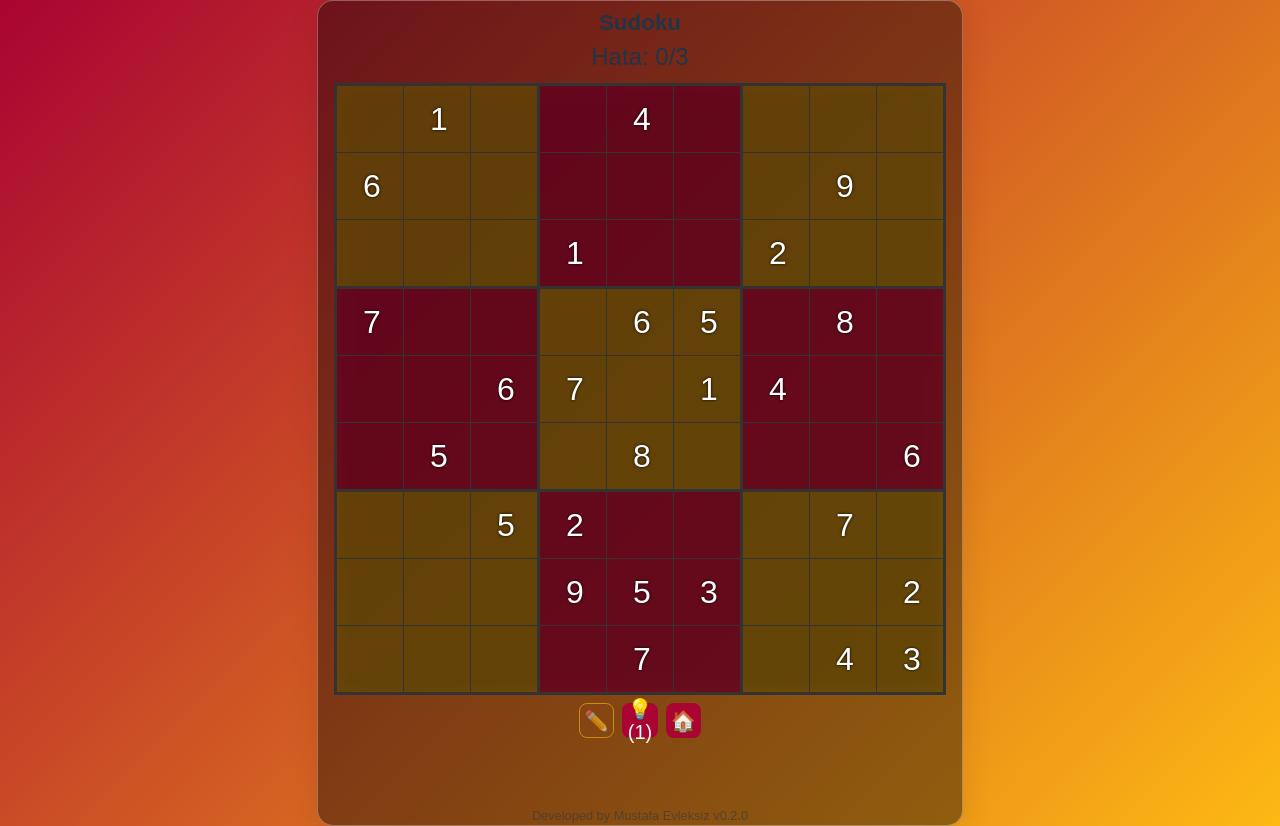
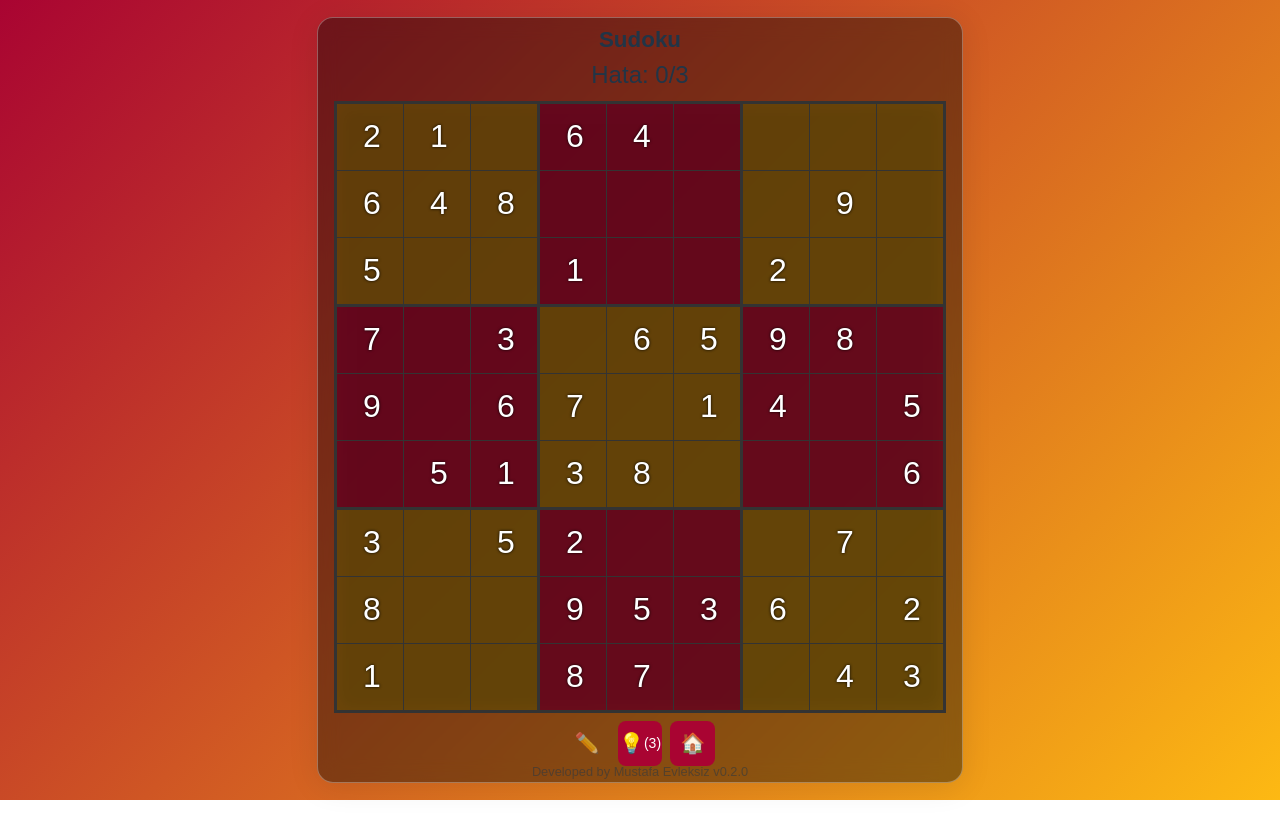
Before and after one commit to mystafe/LockGame, a React (Vite) app: page / in a window 1280 px wide. Both pictures are taken after a click on the button "Başla". After the commit the page ends 800 px from the top, so only its background shows below. Built offline with nearby package versions, Linux system fonts and the light colour scheme.

Commit message:
Adjust Sudoku defaults and UI

```diff
--- a/src/App.css
+++ b/src/App.css
@@ -2,7 +2,6 @@
   text-align: center;
   font-family: sans-serif;
   padding: 1rem;
-  min-height: 100dvh;
   display: flex;
   flex-direction: column;
   justify-content: center;
--- a/src/Sudoku.css
+++ b/src/Sudoku.css
@@ -93,7 +93,7 @@
 }
 .note-btn {
   background: transparent;
-  border: 1px solid var(--secondary);
+  border: none;
   font-size: 1.4rem;
   padding: 0.4em;
   border-radius: 8px;
@@ -102,13 +102,21 @@
 .note-btn.active {
   background: var(--primary);
   color: #fff;
+  border: 1px solid var(--secondary);
 }
 .note-btn.inactive {
   opacity: 0.6;
 }
+
+.hint-count {
+  font-size: 0.7em;
+}
 .active-cell {
   outline: 2px solid #2196f3;
   animation: pulse 1s infinite;
+}
+.wrong input {
+  color: #e53935;
 }
 .digit-pad {
   margin-top: 0.5rem;
@@ -164,8 +172,8 @@
 }
 .controls button,
 .end-controls button {
-  width: 2.2rem;
-  height: 2.2rem;
+  width: 2.8rem;
+  height: 2.8rem;
   display: flex;
   align-items: center;
   justify-content: center;
--- a/src/SudokuGame.jsx
+++ b/src/SudokuGame.jsx
@@ -5,12 +5,12 @@ import './Sudoku.css'
 const data = {
   easy: {
     size: 5,
-    hints: 3,
+    hints: 5,
     puzzle: [
       [1,2,0,4,5],
-      [4,0,1,0,3],
-      [0,3,4,5,1],
-      [5,1,0,3,0],
+      [4,5,1,0,3],
+      [2,3,4,5,1],
+      [5,1,0,3,4],
       [3,0,5,1,2]
     ],
     solution: [
@@ -23,17 +23,17 @@ const data = {
   },
   medium: {
     size: 9,
-    hints: 3,
+    hints: 5,
     puzzle: [
-      [5,3,0,0,7,0,0,0,0],
-      [6,0,0,1,9,5,0,0,0],
-      [0,9,8,0,0,0,0,6,0],
-      [8,0,0,0,6,0,0,0,3],
-      [4,0,0,8,0,3,0,0,1],
-      [7,0,0,0,2,0,0,0,6],
-      [0,6,0,0,0,0,2,8,0],
-      [0,0,0,4,1,9,0,0,5],
-      [0,0,0,0,8,0,0,7,9]
+      [5,3,4,6,7,0,0,0,2],
+      [6,7,2,1,9,5,3,0,0],
+      [1,0,0,3,0,0,5,0,0],
+      [8,0,9,0,6,1,4,2,0],
+      [4,0,6,8,0,3,7,0,1],
+      [0,1,3,9,2,0,0,0,6],
+      [9,0,1,5,0,0,0,8,0],
+      [2,0,0,4,1,9,6,0,5],
+      [3,0,0,2,8,0,0,7,9]
     ],
     solution: [
       [5,3,4,6,7,8,9,1,2],
@@ -49,17 +49,17 @@ const data = {
   },
   hard: {
     size: 9,
-    hints: 1,
+    hints: 3,
     puzzle: [
-      [0,3,0,0,7,0,0,0,0],
-      [6,0,0,0,0,0,0,4,0],
-      [0,0,0,3,0,0,5,0,0],
-      [8,0,0,0,6,1,0,2,0],
-      [0,0,6,8,0,3,7,0,0],
-      [0,1,0,0,2,0,0,0,6],
-      [0,0,1,5,0,0,0,8,0],
-      [0,0,0,4,1,9,0,0,5],
-      [0,0,0,0,8,0,0,7,9]
+      [5,3,0,6,7,0,0,0,0],
+      [6,7,2,0,0,0,0,4,0],
+      [1,0,0,3,0,0,5,0,0],
+      [8,0,9,0,6,1,4,2,0],
+      [4,0,6,8,0,3,7,0,1],
+      [0,1,3,9,2,0,0,0,6],
+      [9,0,1,5,0,0,0,8,0],
+      [2,0,0,4,1,9,6,0,5],
+      [3,0,0,2,8,0,0,7,9]
     ],
     solution: [
       [5,3,4,6,7,8,9,1,2],
@@ -100,6 +100,7 @@ export default function SudokuGame({ difficulty, onBack, version }) {
     rand.puzzle.map(row => row.map(() => []))
   )
   const [activeCell, setActiveCell] = useState(null)
+  const [errors, setErrors] = useState({})
   const [headerClicks, setHeaderClicks] = useState(0)
   const maxMistakes = difficulty === 'hard' ? 3 : Infinity
   const finished = board.every((row, r) =>
@@ -174,12 +175,26 @@ export default function SudokuGame({ difficulty, onBack, version }) {
       const newBoard = board.map(row => [...row])
       newBoard[r][c] = 0
       setBoard(newBoard)
+      setErrors(prev => {
+        const e = { ...prev }
+        delete e[`${r}-${c}`]
+        return e
+      })
       return
     }
     const num = parseInt(val, 10)
     if (!num || num < 1 || num > cfg.size) return
     const newBoard = board.map(row => [...row])
     newBoard[r][c] = num
+    setErrors(prev => {
+      const e = { ...prev }
+      if (num !== rand.solution[r][c]) {
+        e[`${r}-${c}`] = true
+      } else {
+        delete e[`${r}-${c}`]
+      }
+      return e
+    })
     if (num !== rand.solution[r][c]) {
       if (difficulty === 'hard') {
         const m = mistakes + 1
@@ -219,6 +234,11 @@ export default function SudokuGame({ difficulty, onBack, version }) {
     newNotes = removeNotesForNumber(r, c, rand.solution[r][c], newNotes)
     setNotes(newNotes)
     setBoard(newBoard)
+    setErrors(prev => {
+      const e = { ...prev }
+      delete e[`${r}-${c}`]
+      return e
+    })
     if (!superMode) setHintsLeft(hintsLeft - 1)
   }
 
@@ -242,6 +262,11 @@ export default function SudokuGame({ difficulty, onBack, version }) {
     newNotes = removeNotesForNumber(r, c, rand.solution[r][c], newNotes)
     setNotes(newNotes)
     setBoard(newBoard)
+    setErrors(prev => {
+      const e = { ...prev }
+      delete e[`${r}-${c}`]
+      return e
+    })
   }
 
   const getAllowedDigits = (r, c) => {
@@ -292,6 +317,7 @@ export default function SudokuGame({ difficulty, onBack, version }) {
     setNotes(newData.puzzle.map(row => row.map(() => [])))
     setHintsLeft(superMode ? Infinity : cfg.hints)
     setMistakes(0)
+    setErrors({})
   }
 
   return (
@@ -308,11 +334,15 @@ export default function SudokuGame({ difficulty, onBack, version }) {
                 const block = cfg.size === 9
                   ? `block${Math.floor(r / 3) * 3 + Math.floor(c / 3)}`
                   : ''
+                const wrong = errors[`${r}-${c}`]
+                const cellClass = [
+                  rand.puzzle[r][c] !== 0 ? 'prefilled' : '',
+                  block,
+                  activeCell && activeCell.r === r && activeCell.c === c ? 'active-cell' : '',
+                  wrong ? 'wrong' : ''
+                ].join(' ').trim()
                 return (
-                  <td
-                    key={c}
-                    className={`${rand.puzzle[r][c] !== 0 ? 'prefilled ' : ''}${block}${activeCell && activeCell.r === r && activeCell.c === c ? ' active-cell' : ''}`.trim()}
-                  >
+                  <td key={c} className={cellClass}>
                     <input
                       data-pos={`${r}-${c}`}
                       value={cell === 0 ? '' : cell}
@@ -370,7 +400,7 @@ export default function SudokuGame({ difficulty, onBack, version }) {
             onClick={giveHint}
             disabled={!superMode && hintsLeft <= 0}
           >
-            💡 ({superMode ? '∞' : hintsLeft})
+            💡 <span className="hint-count">({superMode ? '∞' : hintsLeft})</span>
           </button>
           <button className="icon-btn" onClick={onBack}>🏠</button>
         </div>
```
